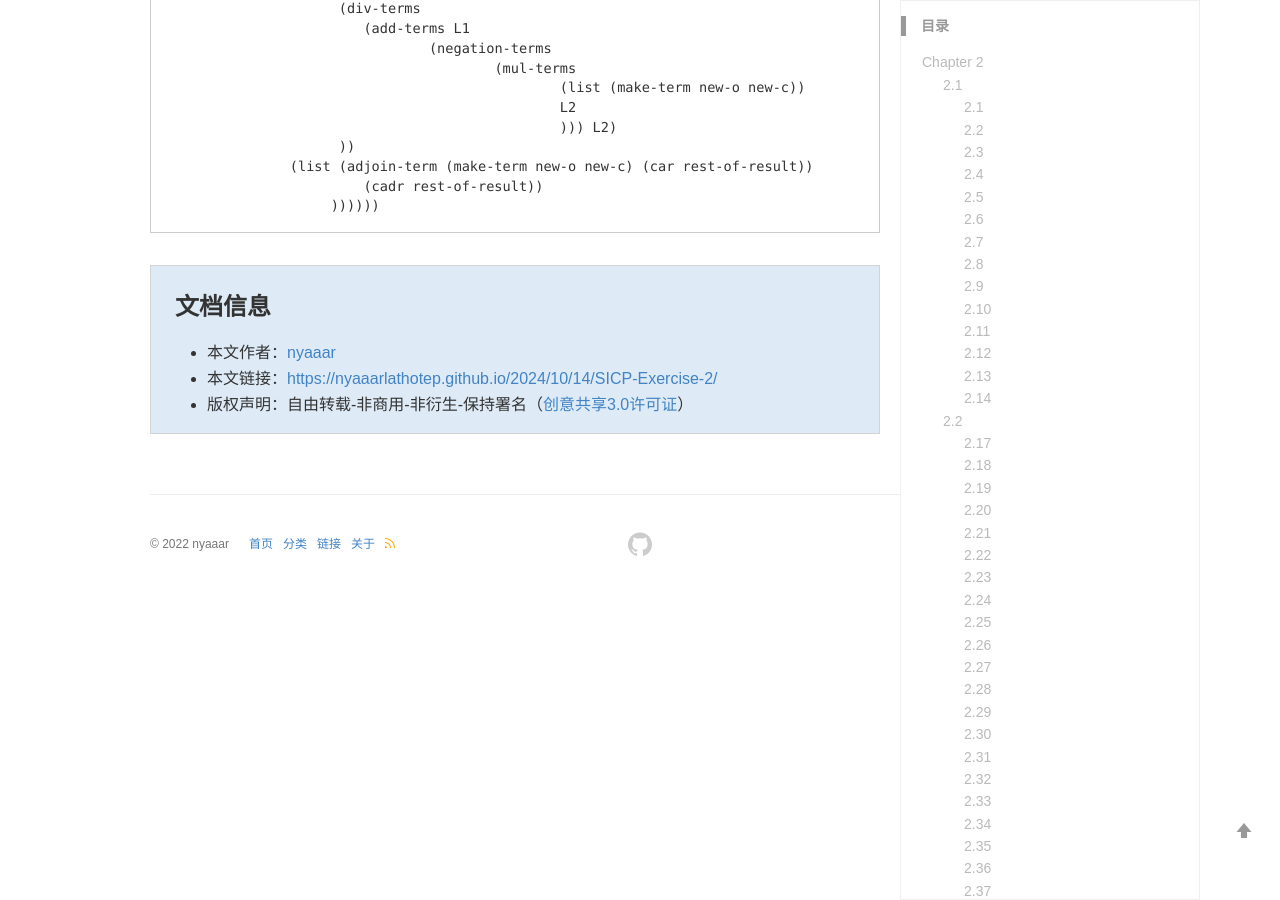
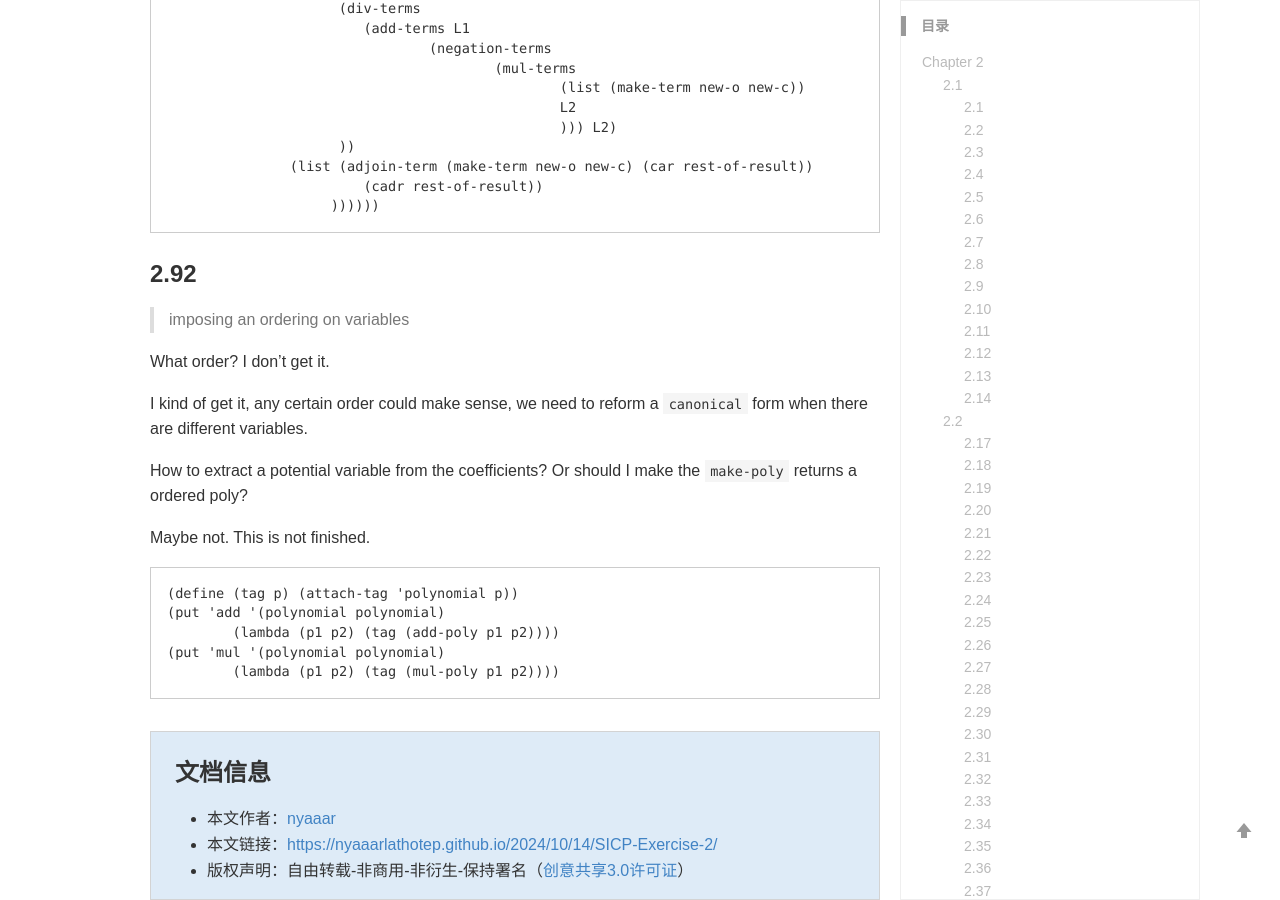
Before and after one commit to nyaaarlathotep/nyaaarlathotep.github.io, a Jekyll site: the page built from _posts/2024-10-14- SICP Exercise 2.md, in a window 1280 px wide and 900 px high, scrolled down 50933 px. Built offline with Jekyll 4.4.1, drawn with Linux system fonts in a browser that asks for light colours; comment, search, counter and statistics services are not loaded; a style sheet for code colours, icons or effects is not loaded; some of the changed text lies outside the part shown.

Commit message:
Update 2024-10-14- SICP Exercise 2.md

````diff
--- a/_posts/2024-10-14- SICP Exercise 2.md
+++ b/_posts/2024-10-14- SICP Exercise 2.md
@@ -2426,3 +2426,23 @@ This procedure returns `(list quotient remainder)`
                 	(cadr rest-of-result))
                     ))))))
 ```
+
+### 2.92
+
+> imposing an ordering on variables
+
+What order? I don't get it.
+
+I kind of  get it, any certain order could make sense, we need to reform a `canonical` form when there are different variables.
+
+How to extract a potential variable from the coefficients? Or should I make the `make-poly` returns a ordered poly?
+
+Maybe not. This is not finished.
+
+```
+(define (tag p) (attach-tag 'polynomial p))
+(put 'add '(polynomial polynomial)
+	(lambda (p1 p2) (tag (add-poly p1 p2))))
+(put 'mul '(polynomial polynomial)
+	(lambda (p1 p2) (tag (mul-poly p1 p2))))
+```
````
